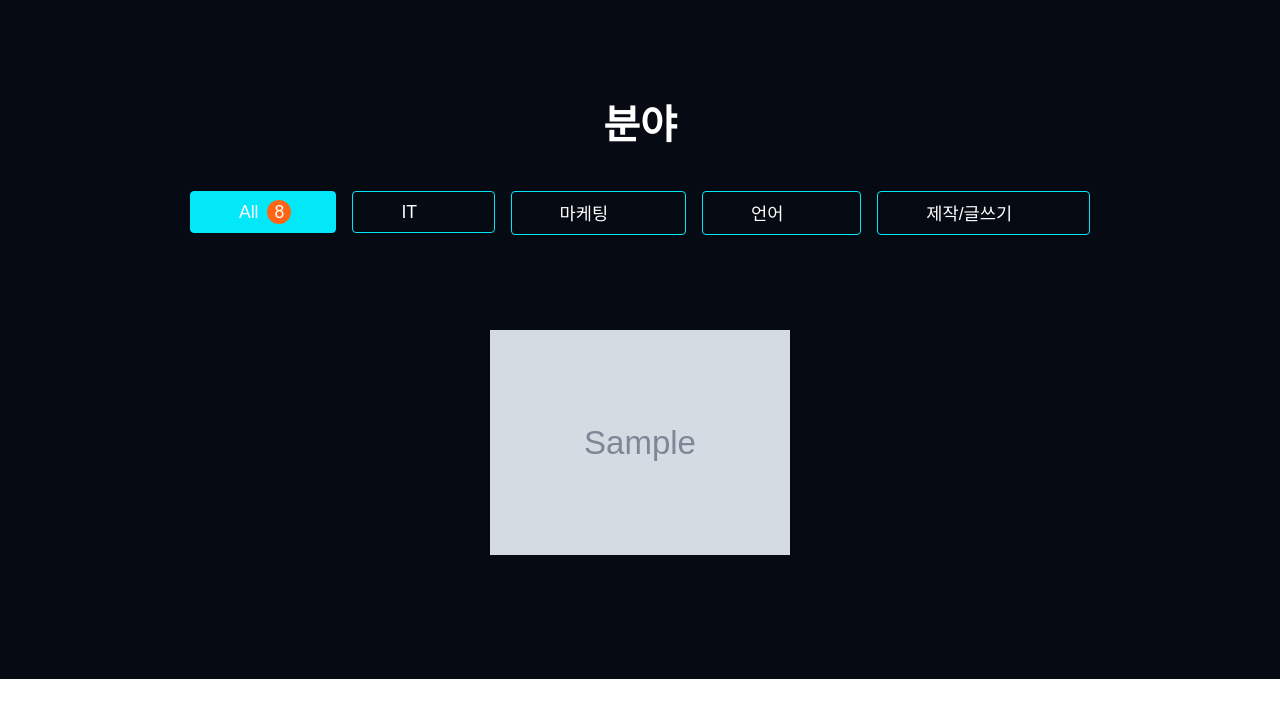
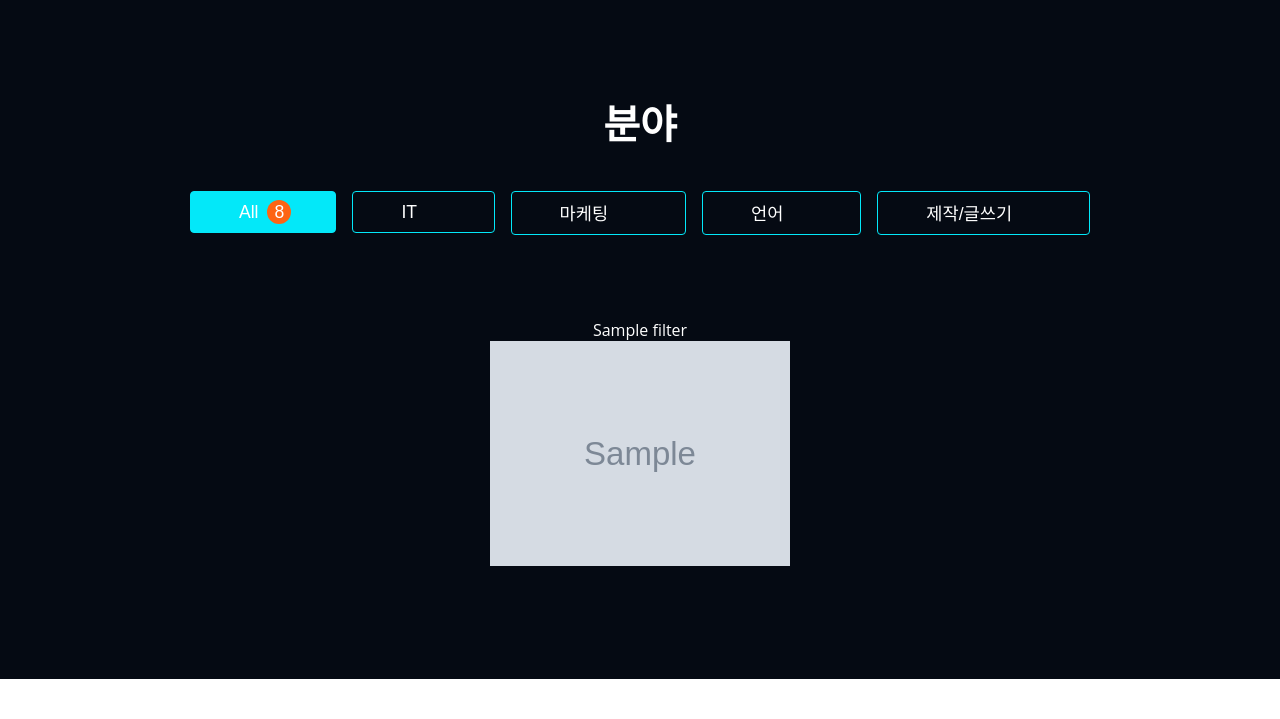
Before and after one commit to 2023-2-daljak/back-end, a Django app: template templates/products/product_list.html in a window 1280 px wide. Shown: the part 1288-2007 px from the top of the page. Run offline with Django 4.2, Linux system fonts and the light colour scheme; the template is opened without the code that fills it: most values are stand-ins (such as "Sample title", 1, 10 or a date in 2020); some libraries are stand-ins or nearby versions.

Commit message:
[Feat] 배포전 작업

```diff
--- a/static/js/project.js
+++ b/static/js/project.js
@@ -22,7 +22,9 @@ function handleActiveSelection(target) {
 
 function filterProjects(filter) {
   projects.forEach((project) => {
-    if (filter === "all" || filter === project.dataset.type) {
+    console.log(project.dataset.type);
+    if ( filter === project.dataset.type) {
+      console.log(filter);
       project.style.display = "block";
     } else {
       project.style.display = "none";
--- a/templates/products/product_list.html
+++ b/templates/products/product_list.html
@@ -108,14 +107,16 @@
           </ul>
           <div>
             <ul class="projects">
-              {% for abc in rooms %}
+              {% for abcd in rooms %}
 
-              <li class="project" data-type="{{abc.filter}}">
+              <li class="project" data-type="{{abcd.filter}}">
+
                 <a href="#" target="_blank">
-                  <img src="{{abc.get_photo_url}}" class="project__img" />
+                  <p>{{abcd.filter}}</p>
+                  <img src="{{abcd.get_photo_url}}" class="project__img" />
                   <div class="project__metadata">
-                    <h1 class="project__title">{{abc.title}}</h1>
-                    <p>{{abc.content}}</p>
+                    <h1 class="project__title">{{abcd.title}}</h1>
+                    <p>{{abcd.content}}</p>
                   </div>
                 </a>
               </li>
```
Also changed, not shown: other parts of templates/products/product_list.html (+1 -2 lines), templates/partials/search.html (+1 -43 lines), db.sqlite3, products/forms.py (line endings or trailing spaces).
